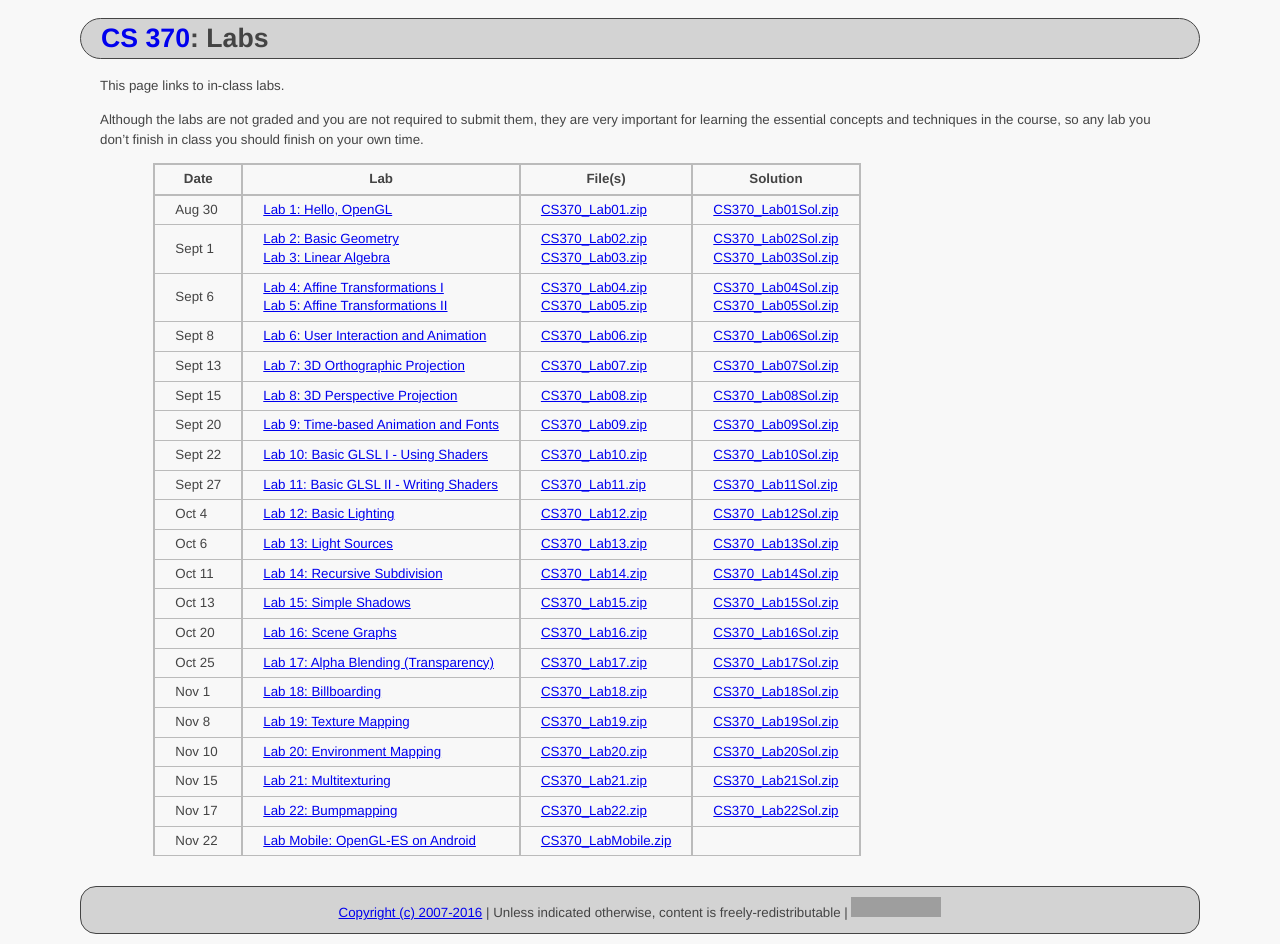
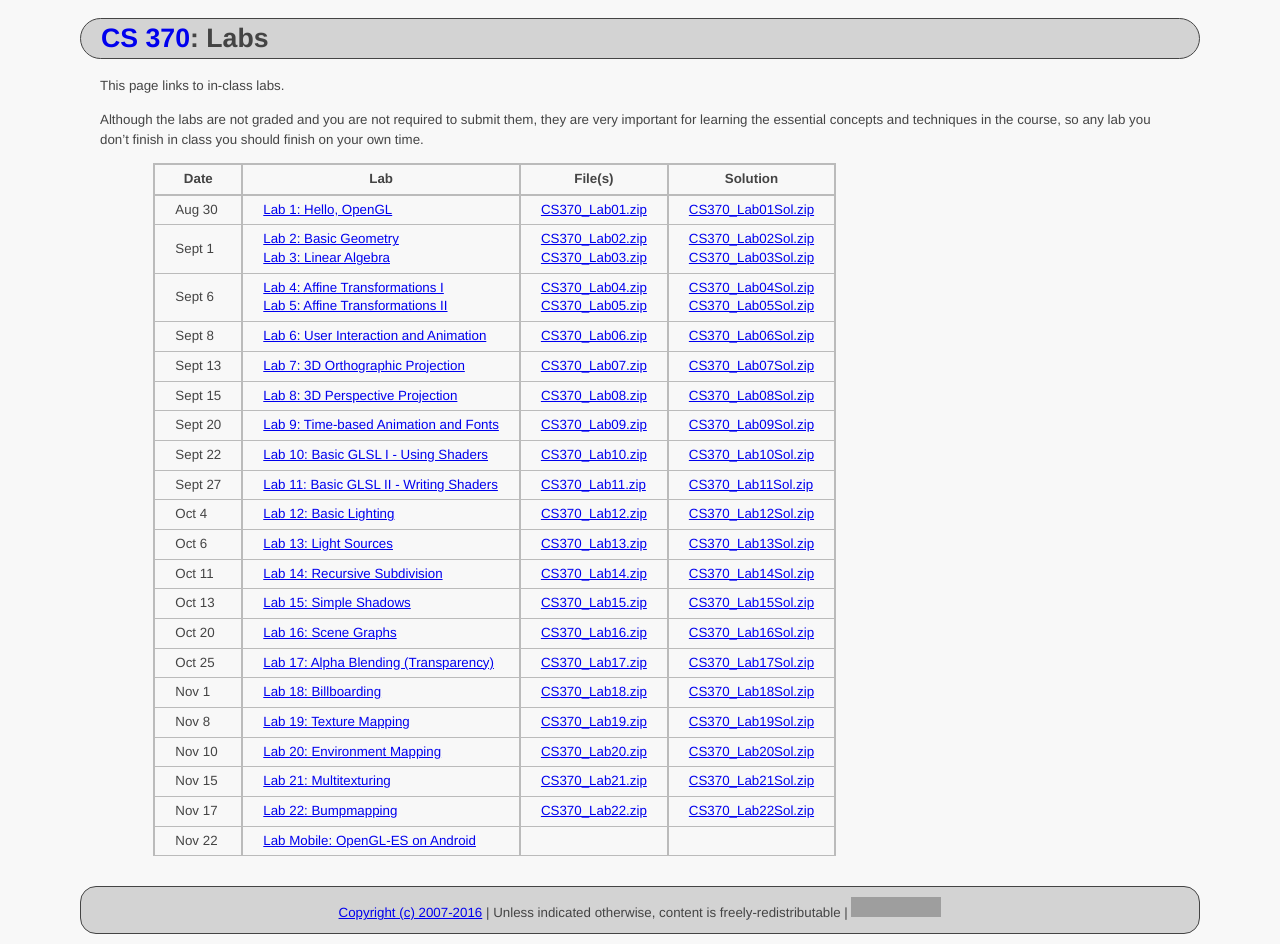
Before and after one commit to ycpcs/cs370-fall2016, a Jekyll site: the page built from labs/index.md, in a window 1280 px wide. Built offline with Jekyll 4.4.1, drawn with Linux system fonts in a browser that asks for light colours; grey boxes are pictures that could not be loaded.

Commit message:
update index
update index

```diff
--- a/labs/index.md
+++ b/labs/index.md
@@ -29,7 +29,7 @@ Although the labs are not graded and you are not required to submit them, they a
 > Nov 10  | [Lab 20: Environment Mapping](lab20.html) | [CS370_Lab20.zip](src/CS370_Lab20.zip) | [CS370_Lab20Sol.zip](sol/CS370_Lab20Sol.zip)
 > Nov 15  | [Lab 21: Multitexturing](lab21.html) | [CS370_Lab21.zip](src/CS370_Lab21.zip) | [CS370_Lab21Sol.zip](sol/CS370_Lab21Sol.zip)
 > Nov 17  | [Lab 22: Bumpmapping](lab22.html) | [CS370_Lab22.zip](src/CS370_Lab22.zip) | [CS370_Lab22Sol.zip](sol/CS370_Lab22Sol.zip)
-> Nov 22  | [Lab Mobile: OpenGL-ES on Android](labmobile.html) | [CS370_LabMobile.zip](src/CS496_lab17.zip) |
+> Nov 22  | [Lab Mobile: OpenGL-ES on Android](labmobile.html) |  |
 
 <!--
 -->
```
Also changed, not shown: schedule/index.md (+1 -1 lines).
